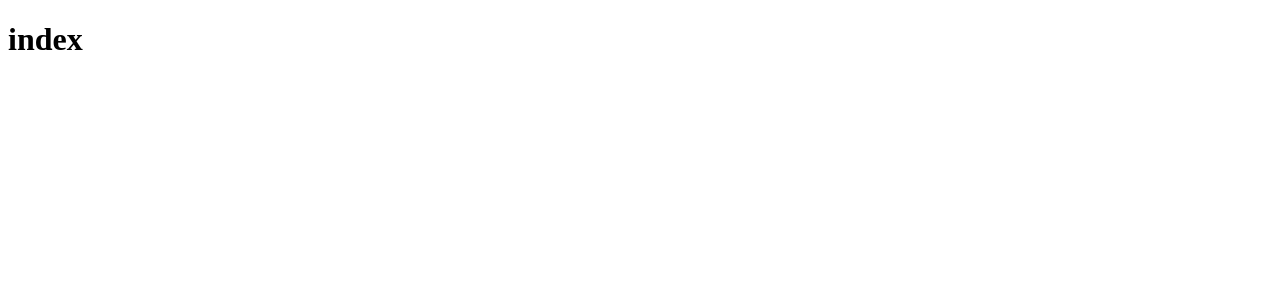
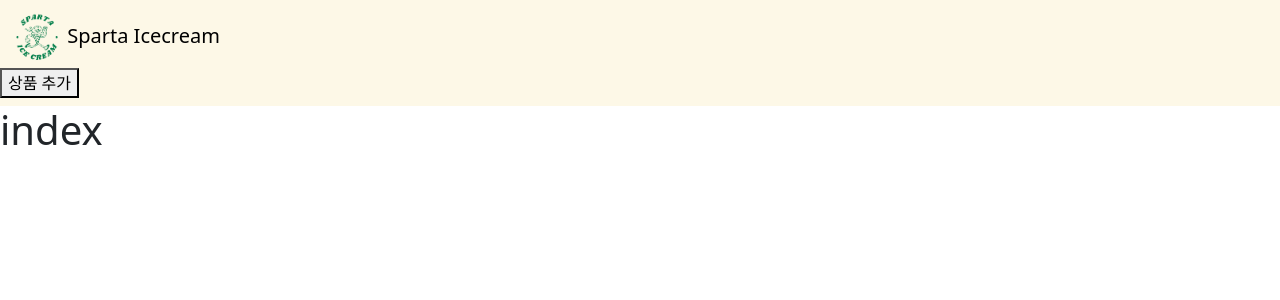
Before and after one commit to sptcnl/LLM_PJ, a Django app: page / in a window 1280 px wide. Before the commit the part shown is almost empty. Shown: the top 300 px of the page. Run offline with Django 4.2, Linux system fonts and the light colour scheme.

Commit message:
update navbar

```diff
--- a/templates/base.html
+++ b/templates/base.html
@@ -4,9 +4,27 @@
     <meta charset="UTF-8">
     <meta name="viewport" content="width=device-width, initial-scale=1.0">
     <title>Document</title>
+    <link href="https://cdn.jsdelivr.net/npm/bootstrap@5.3.3/dist/css/bootstrap.min.css" rel="stylesheet" integrity="sha384-QWTKZyjpPEjISv5WaRU9OFeRpok6YctnYmDr5pNlyT2bRjXh0JMhjY6hW+ALEwIH" crossorigin="anonymous">
 </head>
+
 <body>
-    {% block content %}
-    {% endblock %}
+    <nav class="navbar bg-body-tertiary" style="background-color: rgb(253 248 231) !important;">
+        <div class="container-fluid">
+          <a class="navbar-brand" href="#">
+            <img src="static/image/LOGO.png" alt="Logo" width="50" height="50" class="d-inline-block align-text-middle">
+            Sparta Icecream
+          </a>
+        </div>
+        <button type="button">상품 추가</button>
+    </nav>
+    <div class="content">
+        {% block content %}
+        {% endblock %}
+    </div>
+    <div class="footer">
+
+    </div>
+    <script src="https://cdn.jsdelivr.net/npm/bootstrap@5.3.3/dist/js/bootstrap.bundle.min.js" integrity="sha384-YvpcrYf0tY3lHB60NNkmXc5s9fDVZLESaAA55NDzOxhy9GkcIdslK1eN7N6jIeHz" crossorigin="anonymous">
+    </script>
 </body>
 </html>
```
Also changed, not shown: static/css/style.css (added), static/image/LOGO.png (added).
